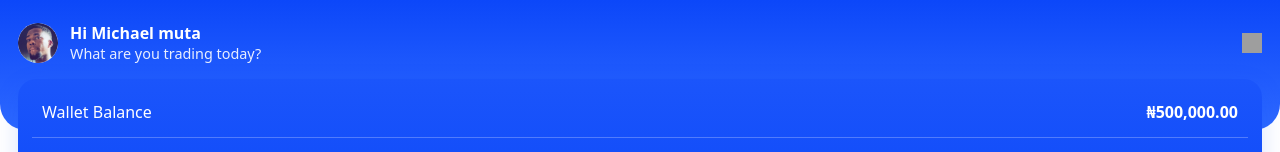
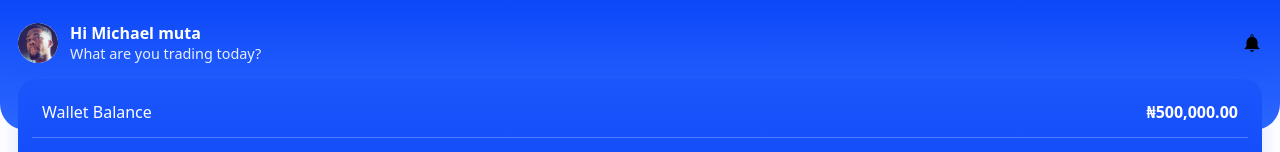
Before and after one commit to wimichub0-ai/Bnapx-User-interface-v.1, a Next.js app: page / in a window 1280 px wide. Shown: the top 152 px of the page. Built offline with nearby package versions, Linux system fonts and the light colour scheme; grey boxes are pictures that could not be loaded.

Commit message:
Update page.jsx

```diff
--- a/app/page.jsx
+++ b/app/page.jsx
@@ -18,7 +18,7 @@ export default function Home() {
               <div className={styles.sub}>What are you trading today?</div>
             </div>
           </div>
-          <Image src="/icons/bell.svg" alt="bell" width={20} height={20}/>
+          <Image src="/icons/bell.png" alt="bell" width={20} height={20}/>
         </div>
 
         {/* Wallet card */}
```
